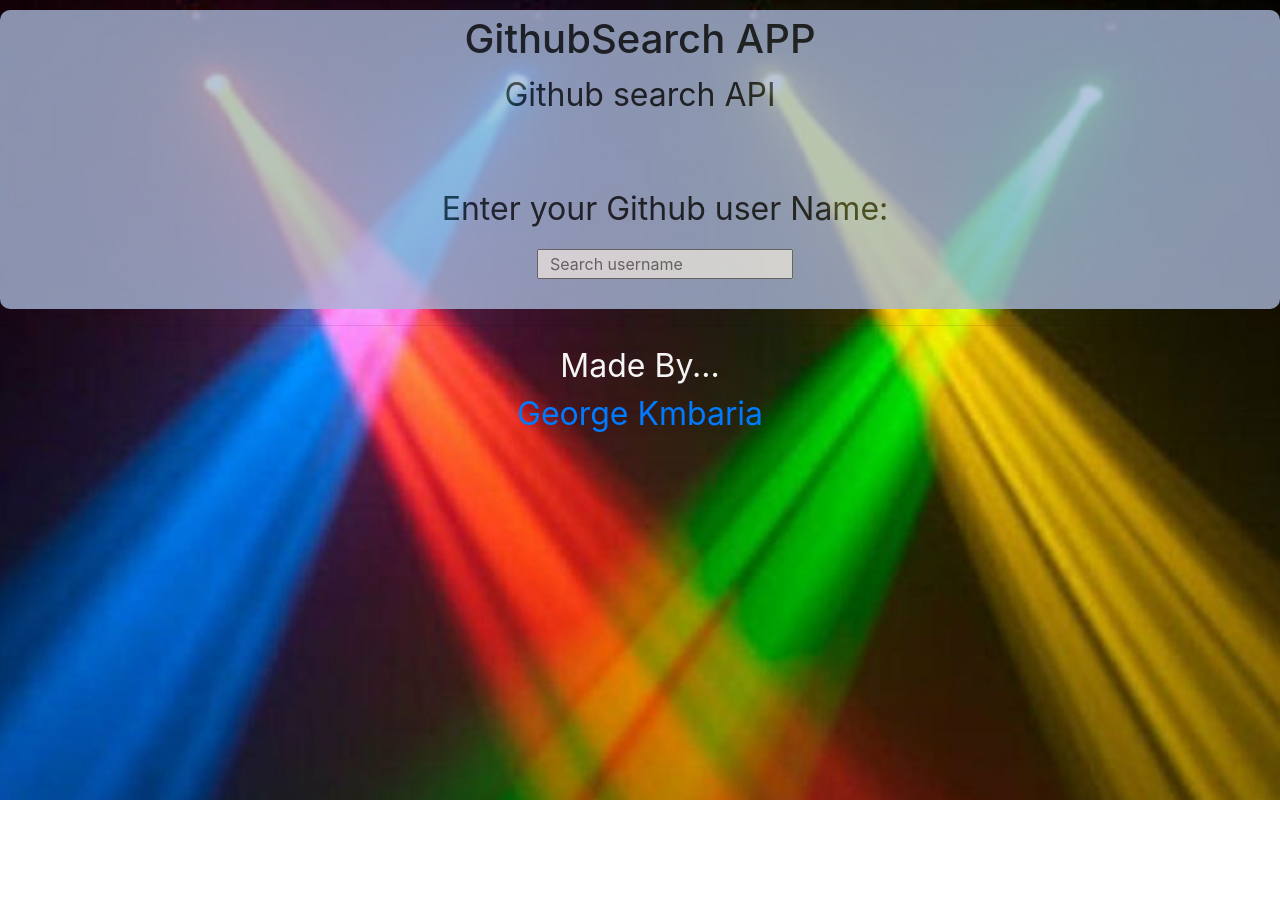
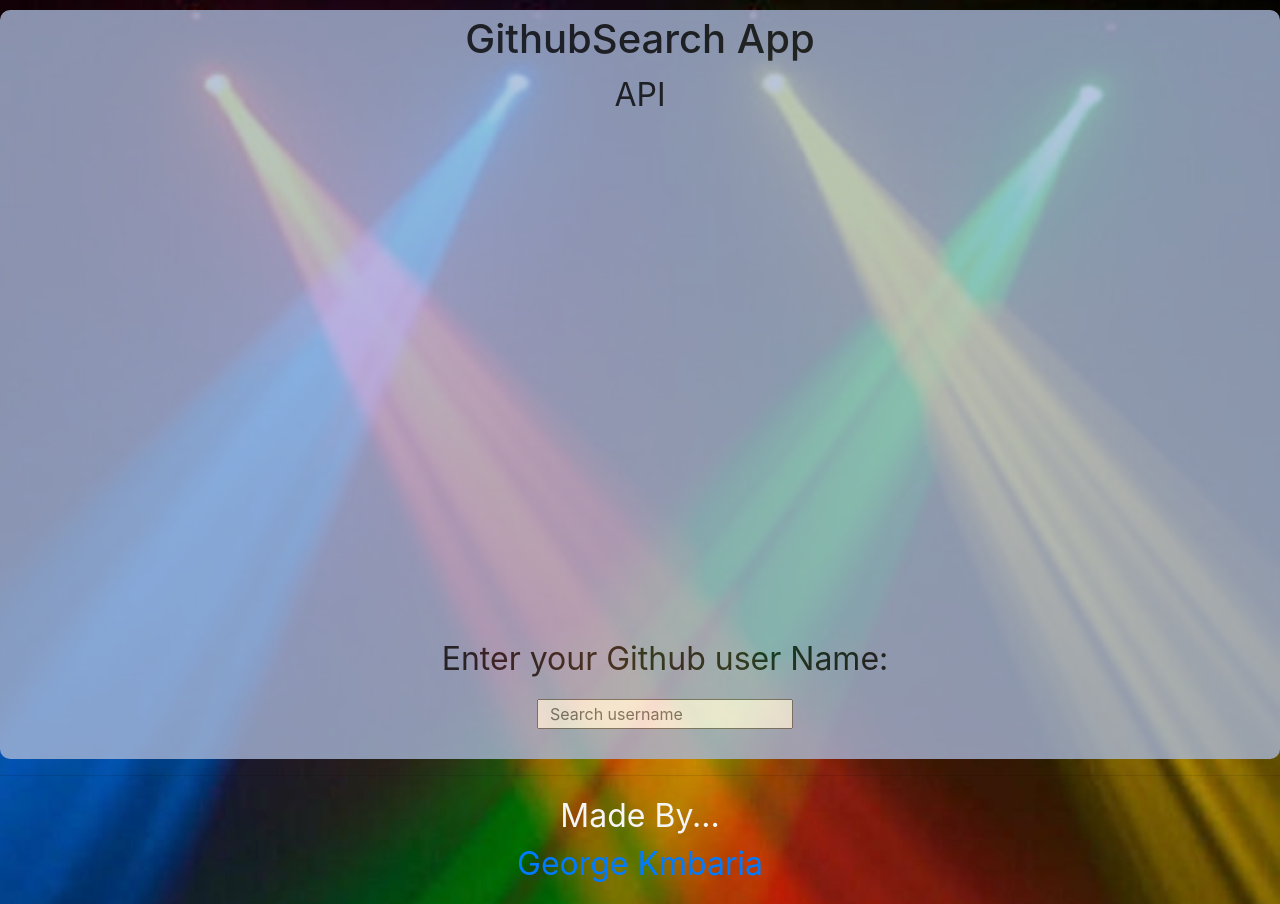
Before and after one commit to Kmbaria/github-API, an Angular app: page / in a window 1280 px wide. Before the commit the page ends 800 px from the top, so only its background shows below. Built offline with nearby package versions, Linux system fonts and the light colour scheme; a web font is replaced by a local one.

Commit message:
added content on the UI

```diff
--- a/src/app/components/profile/profile.component.css
+++ b/src/app/components/profile/profile.component.css
@@ -1,5 +1,5 @@
 .search-one{
-    padding-top: 50px;
+    padding-top: 500px;
     padding-bottom: 30px;
     padding-left: 50px;
     width: 100%;
--- a/src/app/components/profile/profile.component.html
+++ b/src/app/components/profile/profile.component.html
@@ -1,6 +1,6 @@
 <div class="container-fluid">
-    <h1>GithubSearch APP</h1>
-    <p>Github search API</p>
+    <h1>GithubSearch App</h1>
+    <p> API</p>
     <form action="" class="search-one">
         <div class="one">
 
```
